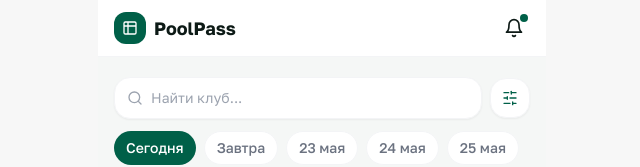
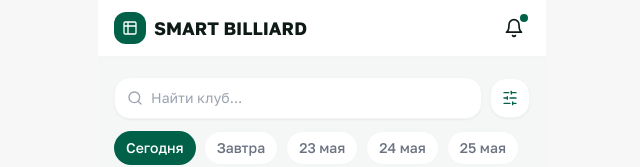
Before and after one commit to pr-poehali-dev/smart-billiard-reservation, a React (Vite) app: page / in a window 1280 px wide. Shown: the top 167 px of the page, without its empty margins (318-958 px from the left). Built offline with nearby package versions, Linux system fonts and the light colour scheme.

Commit message:
Обновлен 1 компонент

```diff
--- a/src/App.tsx
+++ b/src/App.tsx
@@ -792,7 +792,7 @@ export default function App() {
               <div className="w-8 h-8 rounded-xl flex items-center justify-center" style={{ background: "var(--emerald)" }}>
                 <Icon name="Table2" size={16} className="text-white" />
               </div>
-              <span className="font-bold text-lg" style={{ color: "var(--text-primary)" }}>PoolPass</span>
+              <span className="font-bold text-lg" style={{ color: "var(--text-primary)" }}>SMART BILLIARD</span>
             </div>
             <button className="relative w-8 h-8 flex items-center justify-center"
               onClick={() => setSubPage("notifications")}>
```
